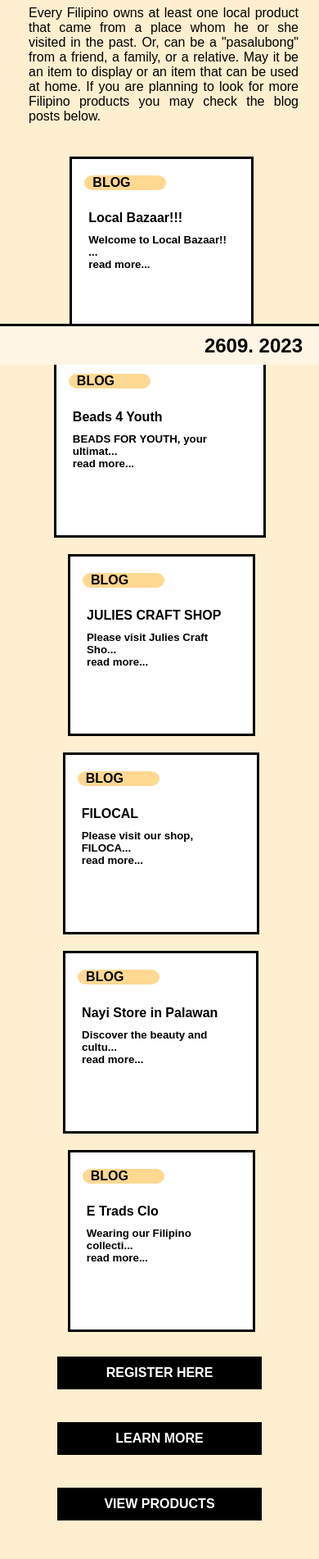
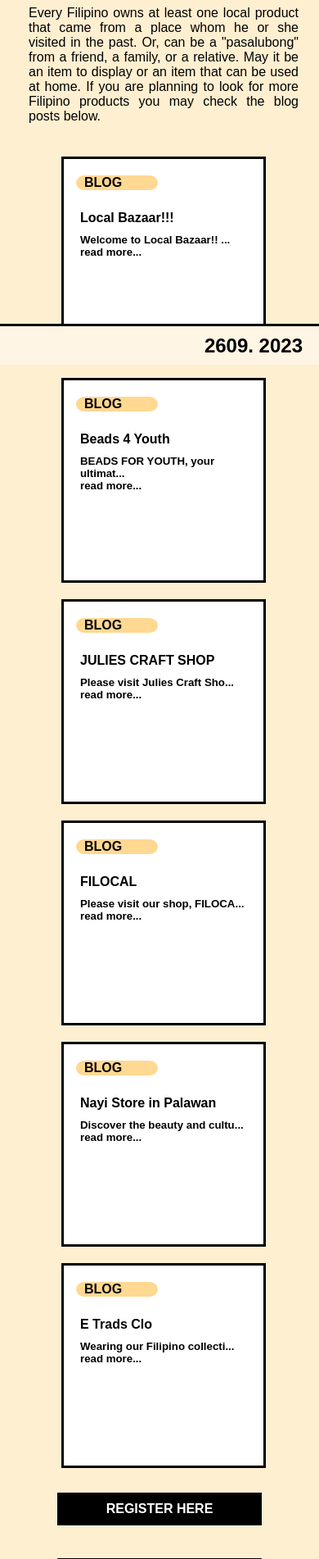
Before and after one commit to JuliaMelle/2ITG_grp2_LuzViMinda, a PHP site: page / in a window 390 px wide. Shown: the part 399-2301 px from the top of the page at 82% size. Before the commit the page ends 2254 px from the top, so only its background shows below. Run offline with PHP 8.4, Linux system fonts and the light colour scheme; data comes from the database, SQL or seed files in the repository.

Commit message:
Update home.css

```diff
--- a/styles/home.css
+++ b/styles/home.css
@@ -32,6 +32,7 @@ a {
 .card {
     margin-top: 50px;
     width: 250px;
+    height: 250px;
     border: solid;
     color: black;
     background-color: var(--white);
@@ -141,7 +142,9 @@ a {
     }
 
     .card {
-        width: 90%;
+        width: 250px;
+        height: 250px;
+
         border: solid;
         color: black;
         background-color: var(--white);
```
